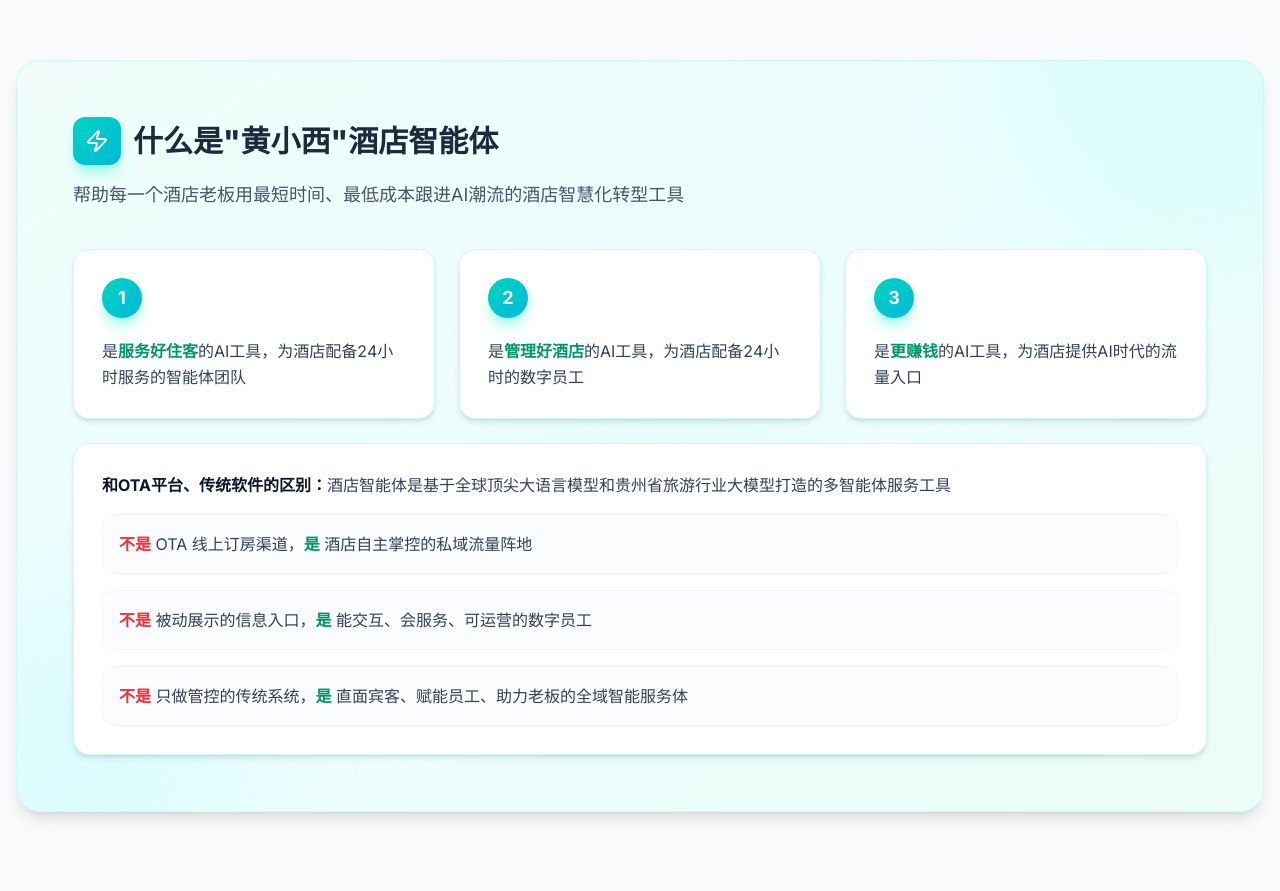
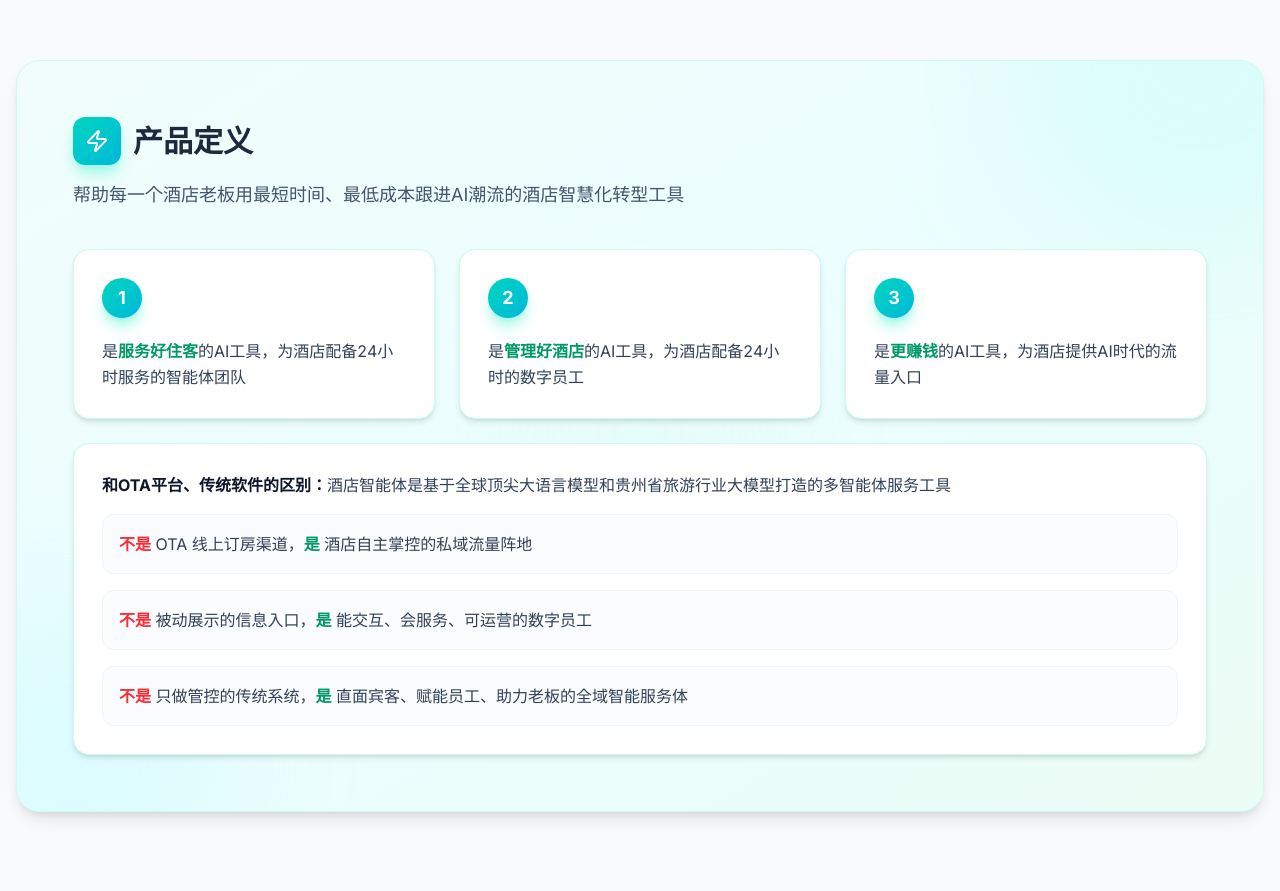
Before and after one commit to scmgh-2025/PeiXun, a React (Vite) app: page / in a window 1280 px wide. Shown: the part 1600-2491 px from the top of the page. Built offline with nearby package versions, Linux system fonts and the light colour scheme.

Commit message:
修改产品概念标题为产品定义

```diff
--- a/src/App.tsx
+++ b/src/App.tsx
@@ -724,7 +724,7 @@
               <div className="w-12 h-12 bg-gradient-to-br from-teal-400 to-cyan-500 rounded-xl flex items-center justify-center shadow-lg shadow-teal-200">
                 <Zap className="text-white" size={24} />
               </div>
-              <span>什么是"黄小西"酒店智能体</span>
+              <span>产品定义</span>
             </h3>
 
             <p className="text-slate-600 text-lg mb-10 relative z-10">
```
